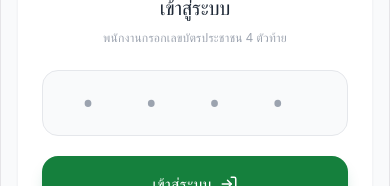
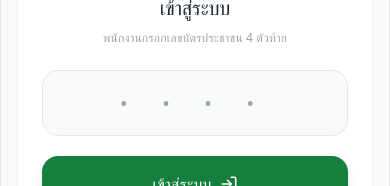
Before and after one commit to arif01052543/Time, a React (Vite) app: page / in a window 390 px wide. Shown: the part 395-581 px from the top of the page. Built offline with nearby package versions, Linux system fonts and the light colour scheme.

Commit message:
update features

```diff
--- a/src/index.css
+++ b/src/index.css
@@ -95,6 +95,15 @@ p {
   margin: 0;
 }
 
+/* ป้องกัน iOS Auto-Zoom เมื่อกดช่องพิมพ์ข้อความ */
+@media screen and (max-width: 768px) {
+  input,
+  select,
+  textarea {
+    font-size: 16px !important;
+  }
+}
+
 code,
 .counter {
   font-family: var(--mono);
```
